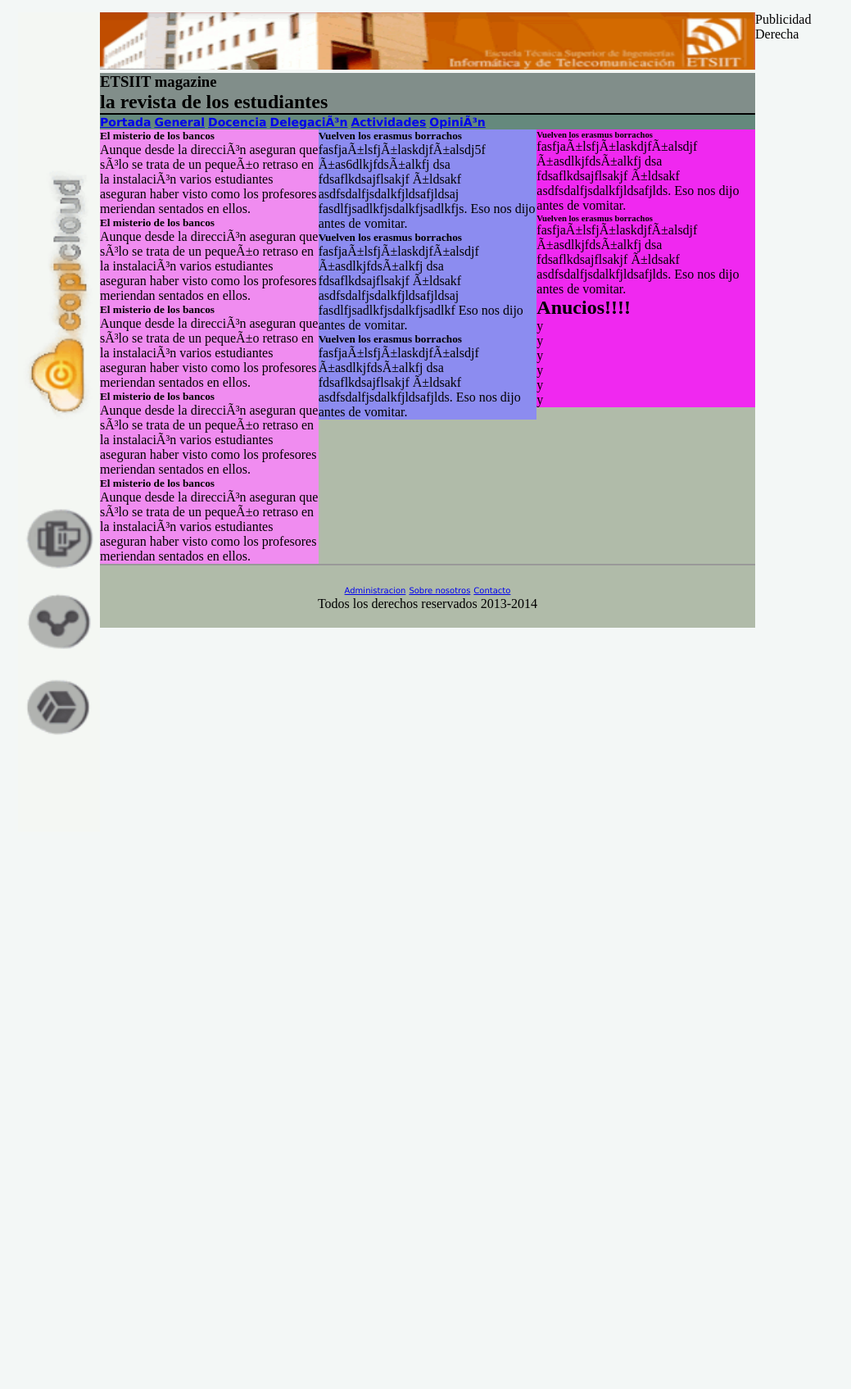
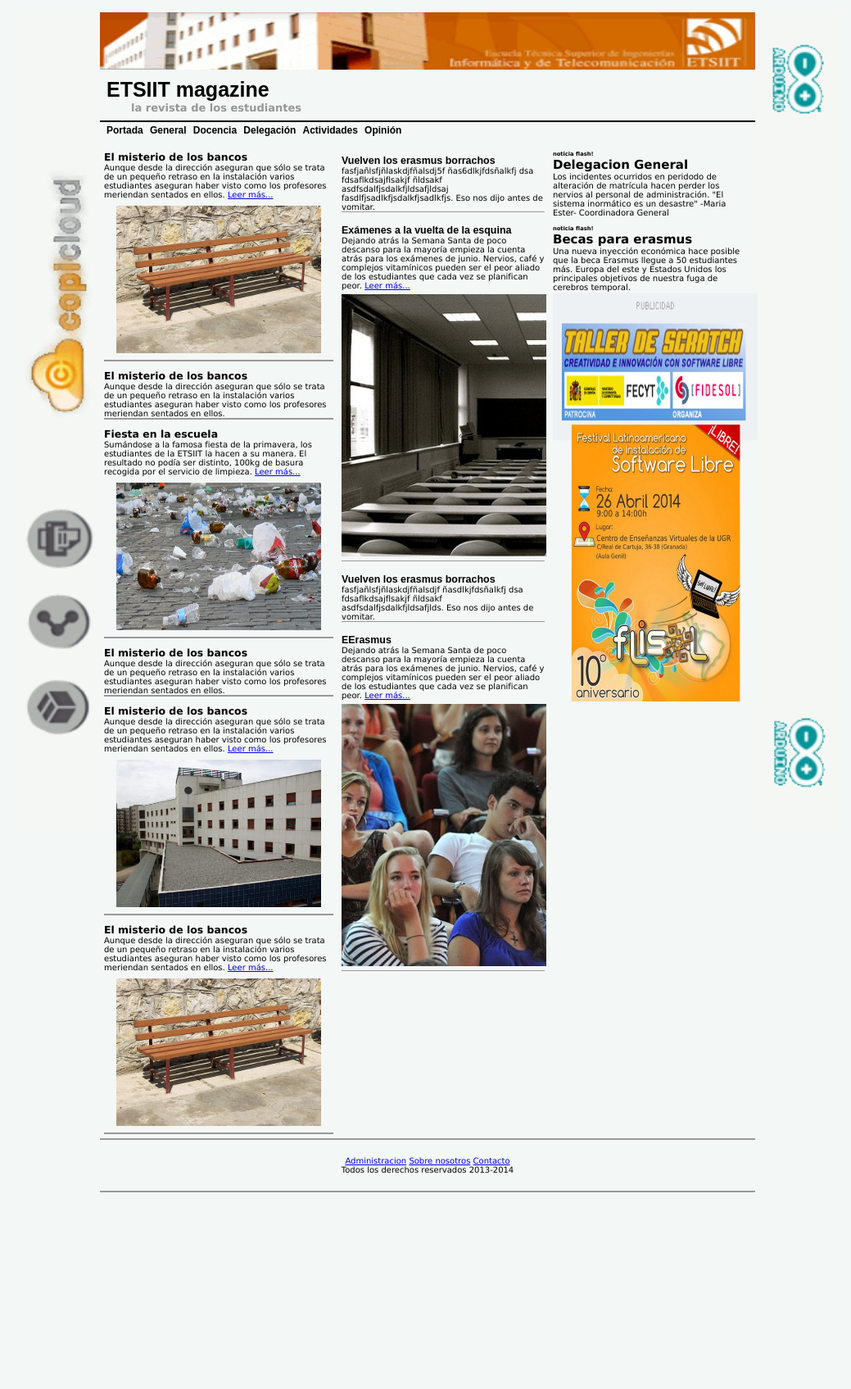
Before and after one commit to juanAFernandez/TecnologiasWeb, a PHP site: page / in a window 1280 px wide. Shown: the top 1695 px of the page at 82% size, without its empty margins (118-1157 px from the left). Run offline with PHP 8.4, Linux system fonts and the light colour scheme.

Commit message:
Añadidas varias fotos, dado formato a las noticias en las tres columnas principales y añadiendo algunas noticias. Todo el formato en el css

```diff
--- a/PeriodicoDigitalVersion1.0/estilo.css
+++ b/PeriodicoDigitalVersion1.0/estilo.css
@@ -3,53 +3,124 @@
 	padding: 0px;
 }
 .menu{
-	background: #65897D;
+	padding: 3px;
+	background: #F3F7F6;
 }
 
 .menu li{
+	/*Para que los bloques se coloquen en linea*/
 	display: inline-block;
+	/*Pára quitar el típico estilo de una lista de elementos*/
 	list-style: none;
-	font: bold 14px verdana, sans-serif;
+	margin-left: 5px;
+	/*Tipo y estilo de letra*/
+	font: bold 12px arial;
 }
 
-.menuPie li{
-	display: inline-block;
-	list-style: none;
-	font: 10px verdana, sans-serif;
-	/* border-bottom: 1px solid gray; //Para poner una pequeña linea debajo. */
+.menu a{
+	color: black;
+	text-decoration:none;
+}
+
+.menu a:hover{
+	color: gray;
+}
+
+
+
+.cabecera{
+	background: #F3F7F6;
+	padding: 8px;
+	border-bottom: 2px solid black;
 
 }
-
-.cabecera{
-	background: #818E8A;
-	border-bottom: 2px solid black;
+.cabecera h1{
+	font: bold 25px arial 	;
+	color: rgb(0,0,0);
+}
+.cabecera h2{
+	font: bold 13px verdana, sans-serif;
+	color: rgb(150,150,150);
+	margin-left: 30px;
 
 }
 
 .cuerpo{
 	float: left;
-	background: #B0BBA9;
+	background: #F3F7F6;
 	width: 80%; /*También valdría 500px como en la publi en vez de 25% 250px*/
+	font: 10px verdana, sans-serif;
 }
 
 .noticiasIzquierda{
+	background: #F3F7F6;
+	padding: 5px;
 	float: left;
-	width:33.333%;
-	background-color: rgb(240,140,240);
+	width:35%;
+
+}
+.noticiasIzquierda article{
+	margin-top: 10px;
+	border-bottom: 2px solid #999999;
+}
+.noticiasIzquierda header{
+	font: bold 15px verdana, sans-serif;
+
+}
+.noticiasIzquierda img{
+	padding: 8px;
+	width: 250px;
+	height: 180px;
+	display: block;
+	margin-left: auto;
+	margin-right: auto;
+
 }
 
+
 .noticiasCentro{
+	background: #F3F7F6;
+	padding: 5px;
 	float: left;
-	width:33.333%;
-	background-color: rgb(140,140,240);
+	width:31%;
+}
+.noticiasCentro header{
+	font: bold 15px arial, sans-serif;
+
+}
+.noticiasCentro article{
+	border-bottom: 1px solid #999999;
+	margin-top: 15px;
 }
 
-.noticiasDerecha{
-	float: left;
-	width:33.333%;
-	background-color: rgb(240,40,240);
+.noticiasCentro img{
+	padding-top: 5px;
+	padding-bottom: 5px;
+	width: 250px;
+	height: 320px;
+	display: block;
+	margin-left: auto;
+	margin-right: auto;
+
 }
 
+
+
+.noticiasDerecha{
+	background: #F3F7F6;
+	padding: 5px;
+	float: left;
+	width:30%;
+}
+.noticiasDerecha article{
+	margin-top: 10px;
+}
+
+.noticiaPrincipalSeccion{
+	/*Centramos la noticia principal y le añadimos un borde de 1 pixel para que resalte*/
+	margin: 15px;
+	border: 1px solid black;
+}
 
 
 .publicidadArriba{
@@ -72,11 +143,10 @@
 
 }
 
-
 .todo {
 	margin: 15px auto;
 	width: 1000px;
-	background: #CCC333;
+	background: #F3F7F6;
 }
 
 
@@ -85,8 +155,15 @@ clear: both;
 text-align: center;
 padding: 20px;
 border-top: 2px solid #999999;
+border-bottom: 2px solid #999999;
 }
+.menuPie li{
+	display: inline-block;
+	list-style: none;
+	font: 10px verdana, sans-serif;
+	/* border-bottom: 1px solid gray; //Para poner una pequeña linea debajo. */
 
+}
 
 body{
 	/*Establecemos el color de fondo que se verá detrás de toda la página y que será usado como fondo
--- a/PeriodicoDigitalVersion1.0/index.html
+++ b/PeriodicoDigitalVersion1.0/index.html
@@ -4,7 +4,7 @@
 <head>
 	<title>ETSIIT magazine</title>
 	<meta name="description" content="Periódico digital de la ETSIIT">
-	<meta charset="iso-8859-1">
+	<meta charset="UTF-8">
 	<link rel="stylesheet" href="estilo.css">
 </head>
 
@@ -16,7 +16,7 @@
 		<img src="imagenes/bannerIzquierdo.gif" width="100px" height="1000px">
 	</aside>
 	<aside class="publicidadDerecha">
-		Publicidad Derecha
+		<img src="imagenes/bannerDerecho.gif" width="100px" height="1000px">
 	</aside>
 
 	<section class="cuerpo">
@@ -33,11 +33,11 @@
 		<nav class="menu">
 			<ul>
 				<li><a href="index.html">Portada</a></li>
-				<li><a href="b.html">General</a></li>
-				<li><a href="c.html">Docencia</a></li>
-				<li><a href="d.html">Delegación</a></li>
-				<li><a href="e.html">Actividades</a></li>
-				<li><a href="e.html">Opinión</a></li>
+				<li><a href="general.html">General</a></li>
+				<li><a href="docencia.html">Docencia</a></li>
+				<li><a href="delegacion.html">Delegación</a></li>
+				<li><a href="actividades.html">Actividades</a></li>
+				<li><a href="opinion.html">Opinión</a></li>
 			</ul>
 		</nav>
 
@@ -50,7 +50,8 @@
 				Aunque desde la dirección aseguran que sólo se trata de un
 				pequeño retraso en la instalación varios estudiantes aseguran haber
 				visto como los profesores meriendan sentados en ellos.
-
+				<a href="noticiaA.html">Leer más...</a></li>
+				<img src="imagenes/banco.jpg">
 			</article>
 
 			<article>
@@ -65,11 +66,13 @@
 
 			<article>
 				<header>
-					<h1>El misterio de los bancos</h1>
+					<h1>Fiesta en la escuela</h1>
 				</header>
-				Aunque desde la dirección aseguran que sólo se trata de un
-				pequeño retraso en la instalación varios estudiantes aseguran haber
-				visto como los profesores meriendan sentados en ellos.
+				Sumándose a la famosa fiesta de la primavera, los estudiantes
+				de la ETSIIT la hacen a su manera. El resultado no podía
+				ser distinto, 100kg de basura recogida por el servicio de limpieza.
+				<a href="noticiaA.html">Leer más...</a></li>
+				<img src="imagenes/botellon.jpg">
 
 			</article>
 
@@ -83,6 +86,7 @@
 
 			</article>
 
+
 			<article>
 				<header>
 					<h1>El misterio de los bancos</h1>
@@ -90,7 +94,20 @@
 				Aunque desde la dirección aseguran que sólo se trata de un
 				pequeño retraso en la instalación varios estudiantes aseguran haber
 				visto como los profesores meriendan sentados en ellos.
+				<a href="noticiaA.html">Leer más...</a></li>
+				<img src="imagenes/escuela.jpeg">
 
+			</article>
+
+			<article>
+				<header>
+					<h1>El misterio de los bancos</h1>
+				</header>
+				Aunque desde la dirección aseguran que sólo se trata de un
+				pequeño retraso en la instalación varios estudiantes aseguran haber
+				visto como los profesores meriendan sentados en ellos.
+				<a href="noticiaA.html">Leer más...</a></li>
+				<img src="imagenes/banco.jpg">
 			</article>
 
 
@@ -113,13 +130,14 @@
 
 			<article>
 				<header>
-					<h1>Vuelven los erasmus borrachos</h1>
+					<h1>Exámenes a la vuelta de la esquina</h1>
 				</header>
-				fasfjañlsfjñlaskdjfñalsdjf ñasdlkjfdsñalkfj dsa
-				fdsaflkdsajflsakjf ñldsakf
-				asdfsdalfjsdalkfjldsafjldsaj
-				fasdlfjsadlkfjsdalkfjsadlkf Eso nos
-				dijo antes de vomitar.
+				Dejando atrás la Semana Santa de poco descanso para la mayoría
+				empieza la cuenta atrás para los exámenes de junio. Nervios, café y
+				complejos vitamínicos pueden ser el peor aliado de los estudiantes
+				que cada vez se planifican peor.
+				<a href="noticiaA.html">Leer más...</a></li>
+				<img src="imagenes/examen.jpg">
 
 			</article>
 
@@ -134,6 +152,20 @@
 
 			</article>
 
+			<article>
+				<header>
+					<h1>EErasmus</h1>
+				</header>
+				Dejando atrás la Semana Santa de poco descanso para la mayoría
+				empieza la cuenta atrás para los exámenes de junio. Nervios, café y
+				complejos vitamínicos pueden ser el peor aliado de los estudiantes
+				que cada vez se planifican peor.
+				<a href="noticiaA.html">Leer más...</a></li>
+				<img src="imagenes/erasmus.jpg">
+
+			</article>
+
+
 		</section>
 
 		<section class="noticiasDerecha">
@@ -143,35 +175,31 @@
 
 				<article>
 					<header>
-						<h1>Vuelven los erasmus borrachos</h1>
+						<h1>noticia flash!</h1>
+						<h2>Delegacion General</h2>
 					</header>
-					fasfjañlsfjñlaskdjfñalsdjf ñasdlkjfdsñalkfj dsa
-					fdsaflkdsajflsakjf ñldsakf
-					asdfsdalfjsdalkfjldsafjlds. Eso nos
-					dijo antes de vomitar.
+					Los incidentes ocurridos en peridodo de alteración de matrícula
+					hacen perder los nervios al personal de administración.
+					"El sistema inormático es un desastre" -Maria Ester- Coordinadora
+					General
 				</article>
 
 				<article>
 					<header>
-						<h1>Vuelven los erasmus borrachos</h1>
+						<h1>noticia flash!</h1>
+						<h2>Becas para erasmus</h2>
 					</header>
-					fasfjañlsfjñlaskdjfñalsdjf ñasdlkjfdsñalkfj dsa
-					fdsaflkdsajflsakjf ñldsakf
-					asdfsdalfjsdalkfjldsafjlds. Eso nos
-					dijo antes de vomitar.
+					Una nueva inyección económica hace posible que la beca Erasmus
+					llegue a 50 estudiantes más. Europa del este y Estados Unidos los
+					principales objetivos de nuestra fuga de cerebros temporal.
 				</article>
 
 			</section class="anunciosDerecha">
 
 			<section>
 
-				<h2>Anucios!!!!</h2>
-				y</br>
-				y</br>
-				y</br>
-				y</br>
-				y</br>
-				y</br>
+				<img src="imagenes/publiColumna.jpeg" width="250px" height="500px">
+
 			</section>
 
 
```
Also changed, not shown: PeriodicoDigitalVersion1.0/docencia.html (+223 -0 lines), PeriodicoDigitalVersion1.0/imagenes/banco.jpg (added), PeriodicoDigitalVersion1.0/imagenes/bannerDerecho.gif (added), PeriodicoDigitalVersion1.0/imagenes/botellon.jpg (added), PeriodicoDigitalVersion1.0/imagenes/erasmus.jpg (added), PeriodicoDigitalVersion1.0/imagenes/escuela.jpeg (added), PeriodicoDigitalVersion1.0/imagenes/examen.jpg (added), PeriodicoDigitalVersion1.0/imagenes/proyectosGIMP/README.md (added), PeriodicoDigitalVersion1.0/imagenes/publiColumna.jpeg (added), PeriodicoDigitalVersion1.0/imagenes/videoClases.jpeg (added), PeriodicoDigitalVersion1.0/noticia.html (added), 1 other file.
